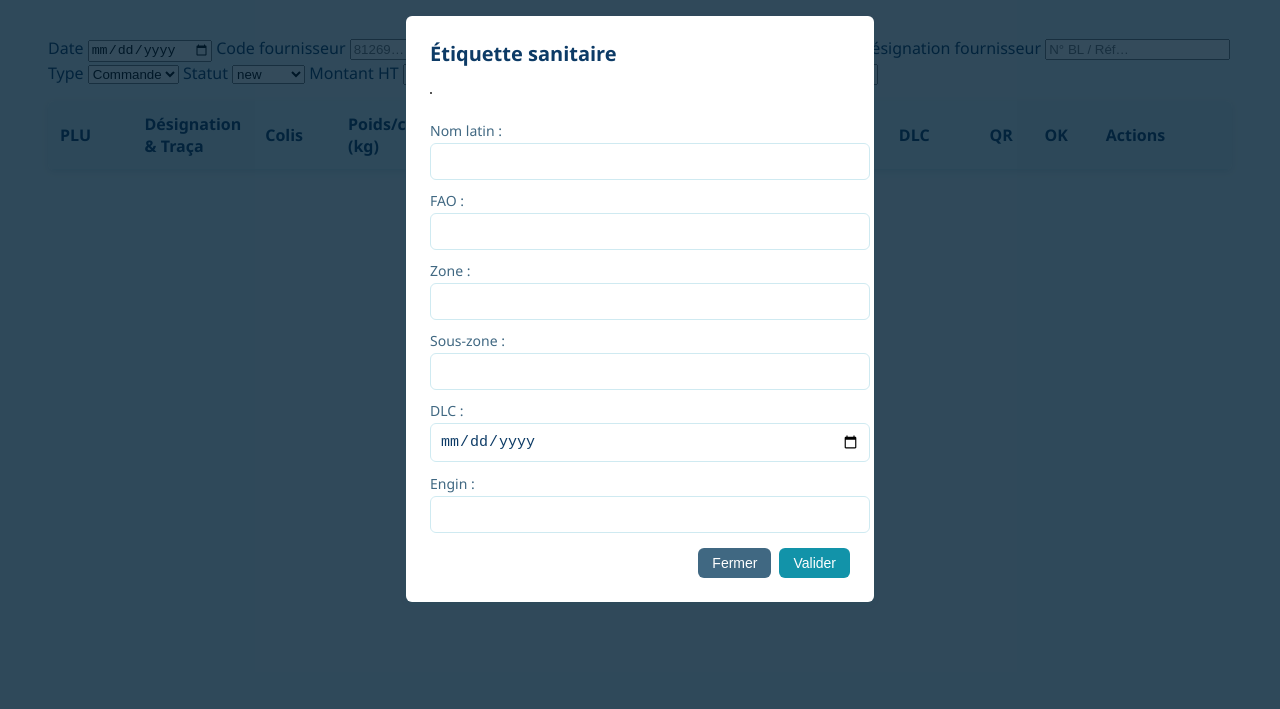
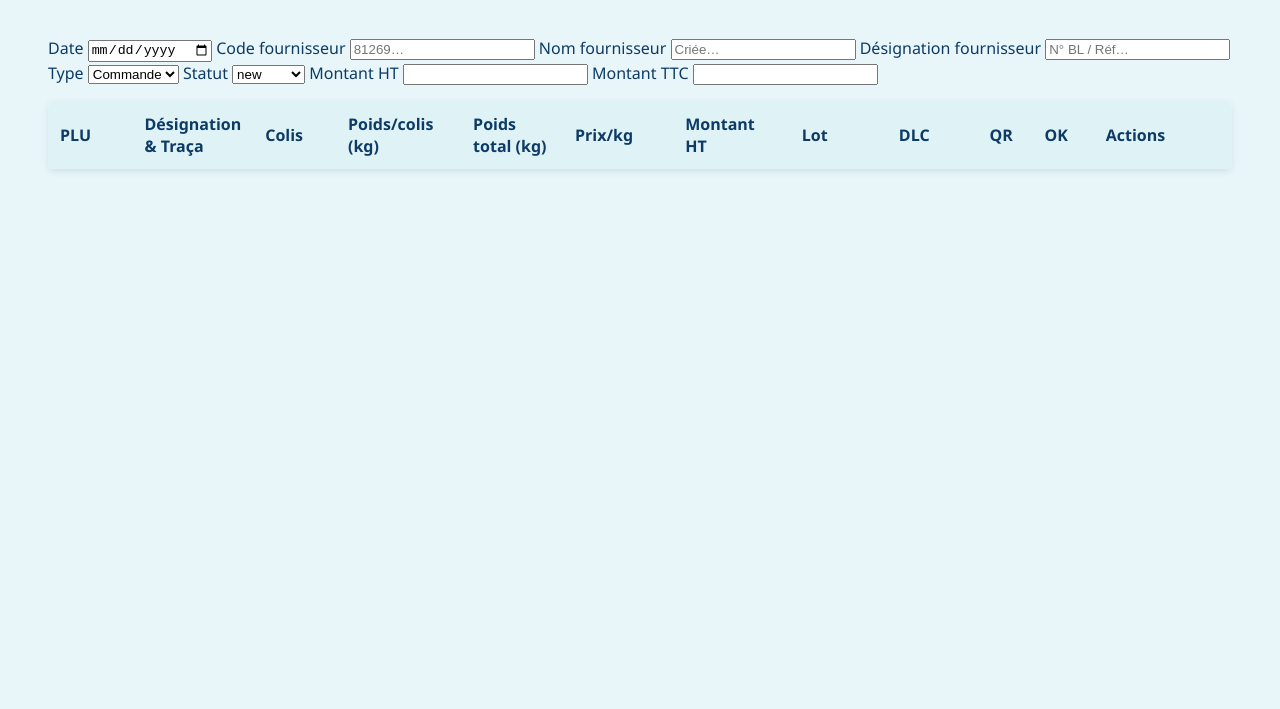
Before and after one commit to ALRICPAON/gestion-poissonnerie-gas, a plain HTML site: page pages/achat-detail.html in a window 1280 px wide. Shown: the part 91-800 px from the top of the page. Drawn offline with nearby package versions, Linux system fonts and the light colour scheme; no server answers.

Commit message:
Update style.css

```diff
--- a/css/style.css
+++ b/css/style.css
@@ -112,87 +112,3 @@ tr:hover {
 .actions button {
   margin-right: 0.5em;
 }
-/* ========== POPUP SANITAIRE (FIX COMPLET) ========== */
-
-.modal {
-  position: fixed;
-  left: 0;
-  top: 0;
-  width: 100%;
-  height: 100%;
-  background: rgba(0, 30, 50, 0.55);
-  display: none; /* ouvert via JS */
-  justify-content: center;
-  align-items: center;
-  z-index: 99999;
-
-  /* 🔥 Correction centrer le contenu */
-  display: flex !important;
-}
-
-.modal-content {
-  background: var(--bg-box);
-  color: var(--text-main);
-  width: 90%;
-  max-width: 420px;
-
-  /* 🔥 Scroll interne si trop d'infos */
-  max-height: 85vh;
-  overflow-y: auto;
-
-  padding: 1.5em;
-  border-radius: var(--radius);
-  box-shadow: var(--shadow);
-  animation: popupIn 0.2s ease-out;
-
-  /* 🔥 Centrer le contenu */
-  margin: auto;
-}
-
-.modal-content h3 {
-  margin-top: 0;
-  margin-bottom: 1em;
-  font-size: 20px;
-  color: var(--text-main);
-}
-
-.modal-content label {
-  font-size: 14px;
-  color: var(--text-muted);
-  display: block;
-  margin-top: 0.8em;
-}
-
-.modal-content input[type="text"],
-.modal-content input[type="date"] {
-  width: 100%;
-  padding: 0.6em;
-  font-size: 15px;
-  border-radius: var(--radius);
-  border: 1px solid var(--border);
-  margin-top: 0.2em;
-  background: white;
-  color: var(--text-main);
-}
-
-.modal-buttons {
-  margin-top: 1.5em;
-  display: flex;
-  justify-content: flex-end;
-  gap: 0.5em;
-}
-
-#san-fermer {
-  background: var(--text-muted);
-  color: white;
-}
-
-#san-valider {
-  background: var(--accent);
-  color: white;
-}
-
-@keyframes popupIn {
-  from { transform: scale(0.9); opacity: 0; }
-  to   { transform: scale(1); opacity: 1; }
-}
```
